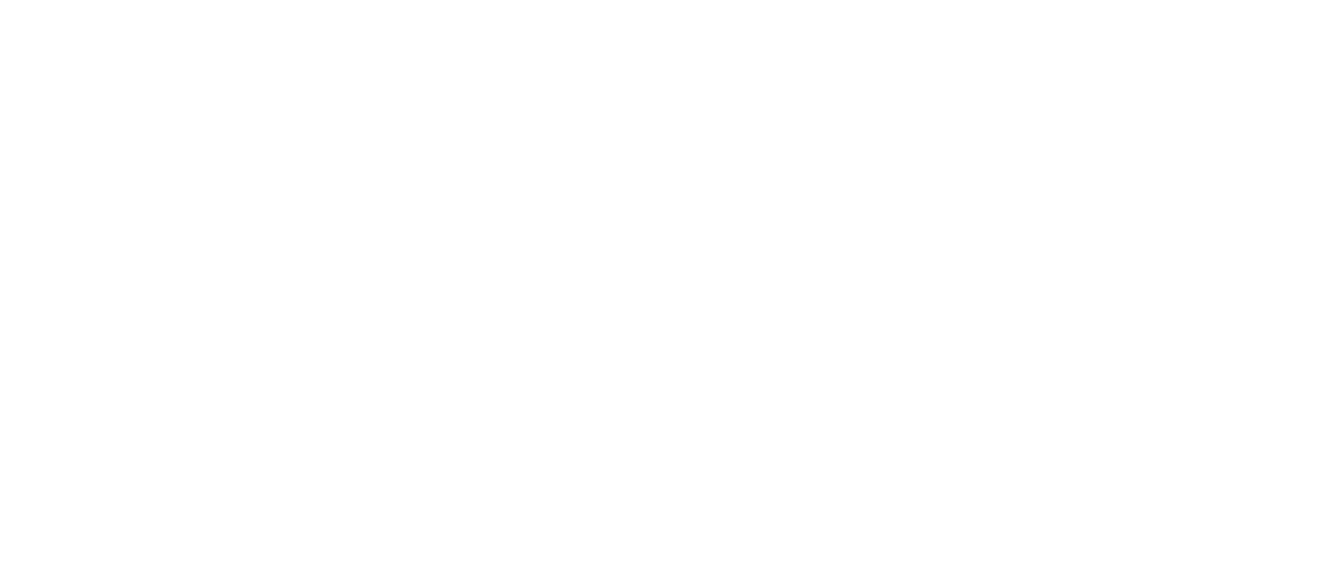
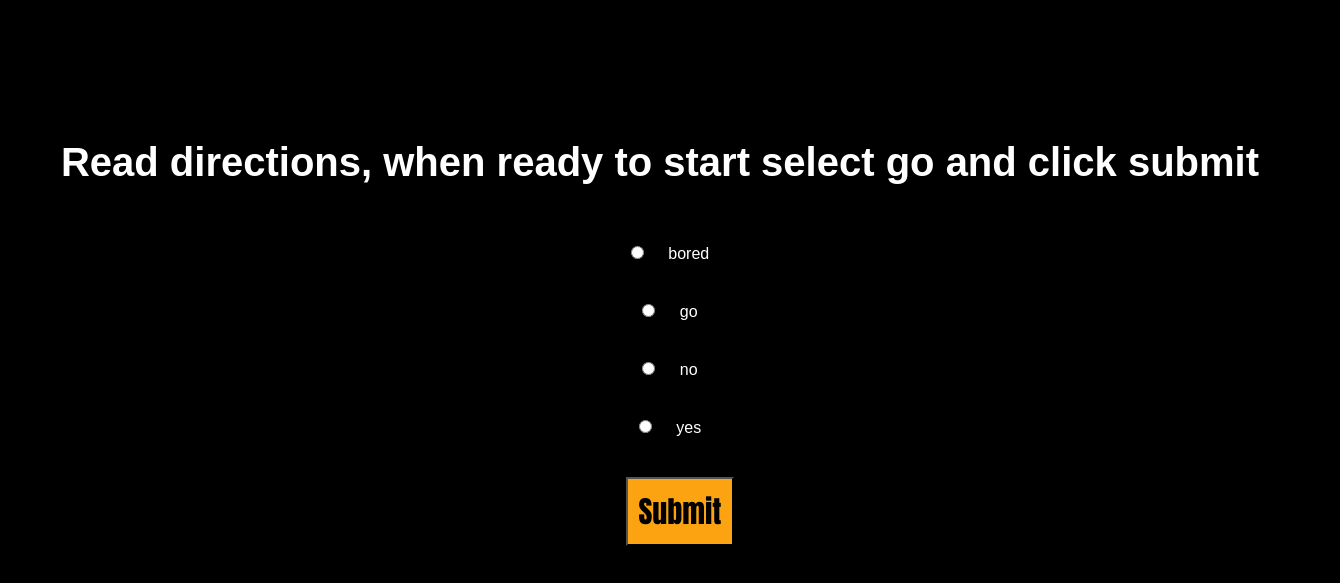
Before and after one commit to AaronVenema/code-quiz, a plain HTML site: page index.html in a window 1280 px wide. Shown: the top 583 px of the page, 1340 px wide, since content can reach past the window. Drawn offline with Linux system fonts and the light colour scheme.

Commit message:
initial code

```diff
--- a/assets/css/style.css
+++ b/assets/css/style.css
@@ -0,0 +1,78 @@
+
+* {
+    margin: 0;
+    padding: 20px;
+}
+body {
+    font-family: sans-serif;
+    color:#000000ff;
+    display: flex;
+    flex-direction: column;
+    width: 100%;
+    background-color: #000000ff;
+    text-align: center;
+}
+#title {
+    font-size: 30px;
+    font-family: bold;
+    color: #ffffffff;
+}
+
+.answers {
+    font-size: 25px;
+    font-family: bold;
+    color: #ffffffff;
+}
+h1 {
+    color:#ffffffff;
+    font-size: 40px;
+    align-items: center;
+}
+h2 {
+    justify-content: space-around;
+    font-family: impact;
+    font-size: 30px;
+    color:#ffffffff;
+}
+h3 {
+    text-align: center;
+    font-family: Bold;
+    font-size: 30px;
+    color:#ffffffff;
+}
+p {
+    color:#ffffffff;
+    font-size: 25px;
+    font-family: bold;
+}
+
+button {
+    font-family: impact;
+    font-size: 30px;
+    max-width: 40%;
+    background-color: #fca311ff;
+    padding: 10px;
+}
+li {
+    width:100%;
+    color:#ffffffff;
+    list-style: none;
+}
+div {
+    text-align: center;
+    font-family: Bold;
+    font-size: 30px;
+    color:#ffffffff;
+    width:100%;
+}
+
+
+
+
+/* color scheme */
+
+/* $black: #000000ff;
+$oxford-blue: #14213dff;
+$orange-web: #fca311ff;
+$platinum: #e5e5e5ff;
+$white: #ffffffff; */
--- a/assets/script/script.js
+++ b/assets/script/script.js
@@ -0,0 +1,119 @@
+const question = document.getElementById('question');
+const a = document.getElementById('a+');
+const b = document.getElementById('b+');
+const c = document.getElementById('c+');
+const d = document.getElementById('d+');
+var btn = document.getElementById('submit');
+const all_answer = document.querySelectorAll('.answers');
+const Timer_Text= document.getElementsByClassName(`timer-text`)[0];
+
+
+/*quiz information */
+const quizData = [
+    {
+      question: 'Read directions, when ready to start select go and click submit',
+      a: 'bored',
+      b: 'go',
+      c: 'no',
+      d: `yes`,
+      correct: 'b',
+    },
+  {
+      question: 'How many kids does Aaron have ?',
+      a: '1',
+      b: '2',
+      c: '3',
+      d: `4`,
+      correct: 'b',
+    },
+    {
+      question: 'How old is Gary ?',
+      a: '25',
+      b: '35',
+      c: '56',
+      d: `to old`,
+      correct: 'c',
+    },
+    {
+      question: 'What color is the Sea ?',
+      a: 'Green ',
+      b: 'Blue ',
+      c: 'Red ',
+      d: `Yellow `,
+      correct: 'b',
+    },
+    {
+      question: 'What is Garys degree in?',
+      a: 'English ',
+      b: 'Under water basket weaving ',
+      c: 'Coding ',
+      d: 'He doesnt have one',
+      correct: 'a',
+    },
+  ];
+
+let index = 0;
+let score = 0;
+
+function selectans() {
+  let ans = undefined;
+  all_answer.forEach((el) => {
+    if (el.checked) {
+      ans = el.id;
+    }
+  });
+  return ans;
+}
+
+function unselectans() {
+  all_answer.forEach((el) => {
+    el.checked = false;
+  });
+}
+
+function getquiz() {
+  unselectans();
+  question.innerText = quizData[index].question;
+  a.innerText = quizData[index].a;
+  b.innerText = quizData[index].b;
+  c.innerText = quizData[index].c;
+  d.innerText = quizData[index].d;
+}
+
+var timer= null;
+var timerCount= 60;
+function startTimer(){
+  timer= setInterval(function() {
+    timerCount--;
+    if(timerCount === 0) {
+      clearInterval(timer);
+    }
+    Timer_Text.innerHTML=timerCount;
+  }, 1000);
+}
+console.log(timerCount)
+btn.addEventListener("click", function(event) {
+  startTimer();
+});
+
+console.log(timer)
+
+function startquiz() {
+  btn.addEventListener('click', () => {
+    let ans = selectans();
+    if (ans) {
+      if (ans == quizData[index].correct) {
+        score++;
+      }
+    }
+    index++;
+    if (index < quizData.length) {
+      getquiz();
+    } else {
+      alert('score :' + score);
+      location.reload();
+    }
+  });
+}
+getquiz();
+startquiz();
--- a/index.html
+++ b/index.html
@@ -4,9 +4,48 @@
     <meta charset="UTF-8">
     <meta http-equiv="X-UA-Compatible" content="IE=edge">
     <meta name="viewport" content="width=device-width, initial-scale=1.0">
-    <title>Document</title>
+    <title>Code Quiz</title>
+    <link rel="stylesheet" href="./assets/css/style.css">
 </head>
+<header>
+</header>
 <body>
+    <div id="title"></div>
+        <h1 id="question"></h1>
+        <ul>
+            <li>
+                <input type="radio" id="a" name="answers" class="answers">
+                <label for="a" id="a+"></label>
+            </li>
+            <li>
+                <input type="radio" id="b" name="answers" class="answers">
+                <label for="b" id="b+"></label>
+            </li>
+            <li>
+                <input type="radio" id="c" name="answers" class="answers">
+                <label for="c" id="c+"></label>
+            </li>
+            <li>
+                <input type="radio" id="d" name="answers" class="answers">
+                <label for="d" id="d+"></label>
+            </li>
+            <li>
+                <button class="btn" id="submit" value="submit">Submit</button>
+            </li>
+            <li>
+                <div class= "card timer">
+                    <div class = "timer-text">60</div>
+                    <div class="large-font timer-count"></div>
+                </div>
+            </li>
+        </ul>
 
+    <section>
+        <h3>Directions</h3>
+            <div id="directions">
+                <p> click answer you think is correct, at end of quiz enter your intitals to save score.</p>
+            </div>
+    </section>
 </body>
+<script src="./assets/script/script.js"></script>
 </html>
```
